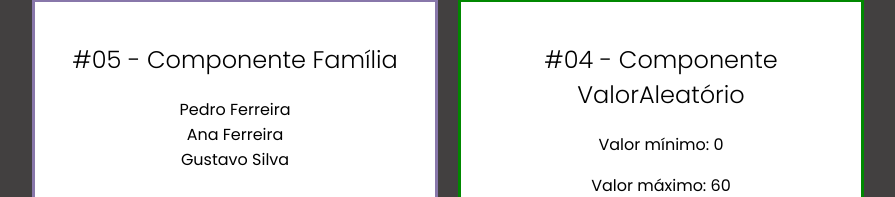
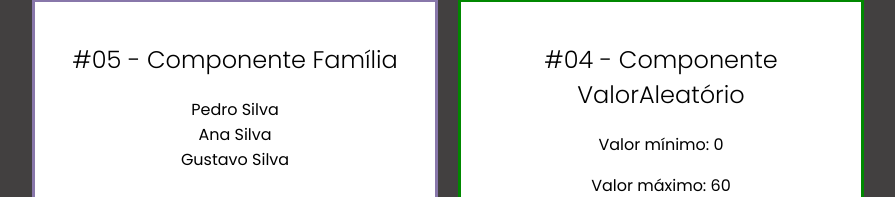
Before and after one commit to barbaracalderon/fundamentos-react, a React (Create React App) app: page / in a window 1280 px wide. Shown: the part 145-342 px from the top of the page, without its empty margins (192-1087 px from the left). Built offline with nearby package versions, Linux system fonts and the light colour scheme.

Commit message:
Fifth card FamilyMember now inherits surname from parent Family

```diff
--- a/src/App.jsx
+++ b/src/App.jsx
@@ -5,14 +5,19 @@
 import Fragmento from "./components/basicos/Fragmento";
 import Aleatorio from "./components/basicos/Aleatorio";
 import Card from "./components/layout/Card";
-import Familia from "./components/basicos/Familia"
+import Familia from "./components/basicos/Familia";
+import FamiliaMembro from "./components/basicos/FamiliaMembro";
 
 export default () =>
     <div id="App">
         <h1>Fundamentos React</h1>
         <div className="Cards">
             <Card titulo="Quinto Componente" color="#87A">
-                <Familia sobrenome="Ferreira" />
+                <Familia sobrenome="Silva">
+                    <FamiliaMembro nome="Pedro" />
+                    <FamiliaMembro nome="Ana" />
+                    <FamiliaMembro nome="Gustavo" />
+                </Familia>
             </Card>
             <Card titulo="Quarto Componente" color="#080">
                 <Aleatorio
--- a/src/components/basicos/Familia.jsx
+++ b/src/components/basicos/Familia.jsx
@@ -1,13 +1,14 @@
-import React from 'react'
-import FamiliaMembro from "./FamiliaMembro"
+import React, { cloneElement } from 'react'
 
 export default props => {
     return (
         <div>
             <h2>#05 - Componente Família</h2>
-            <FamiliaMembro nome="Pedro" sobrenome={props.sobrenome} />
-            <FamiliaMembro nome="Ana" {...props}/>
-            <FamiliaMembro nome="Gustavo" sobrenome="Silva"/>
+            {
+                React.Children.map(props.children, (child) => {
+                    return cloneElement(child, props)
+                })
+            }
         </div>
     )
 }
```
